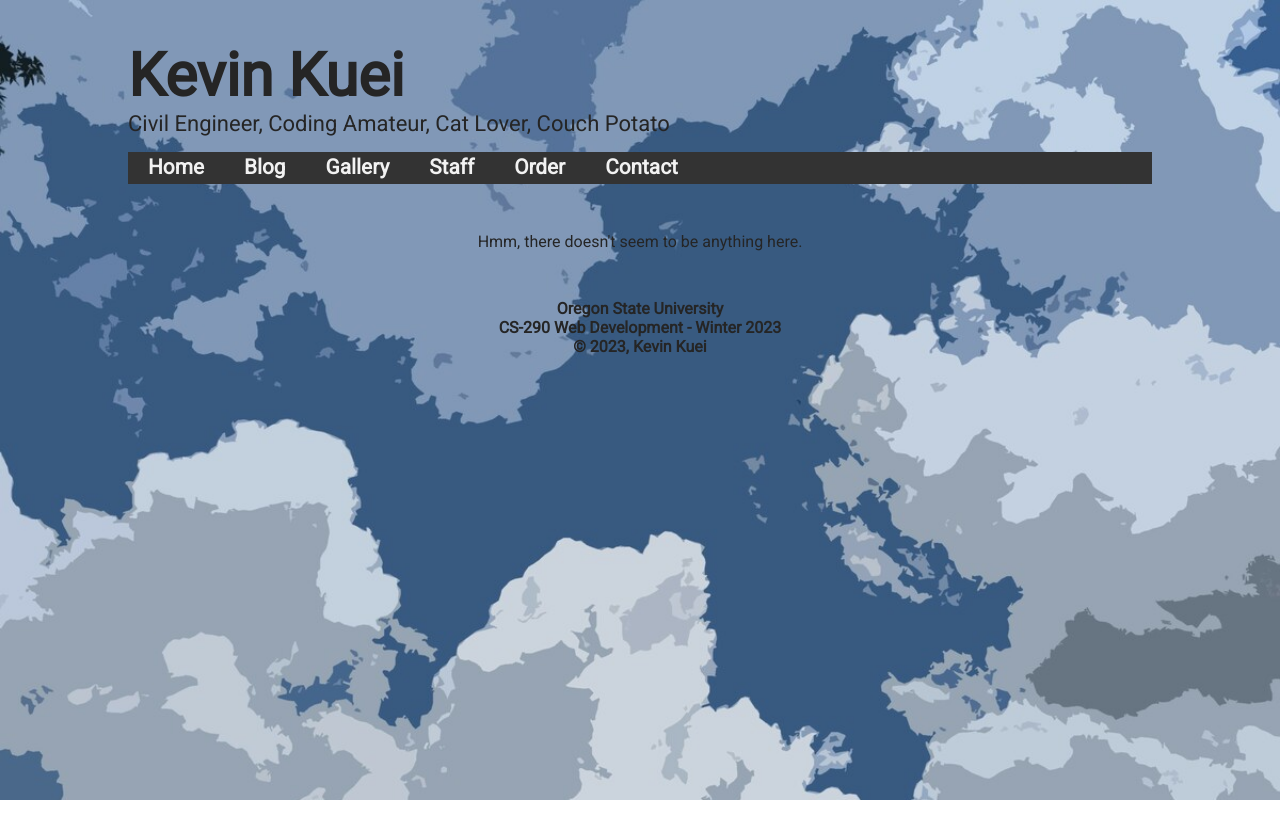
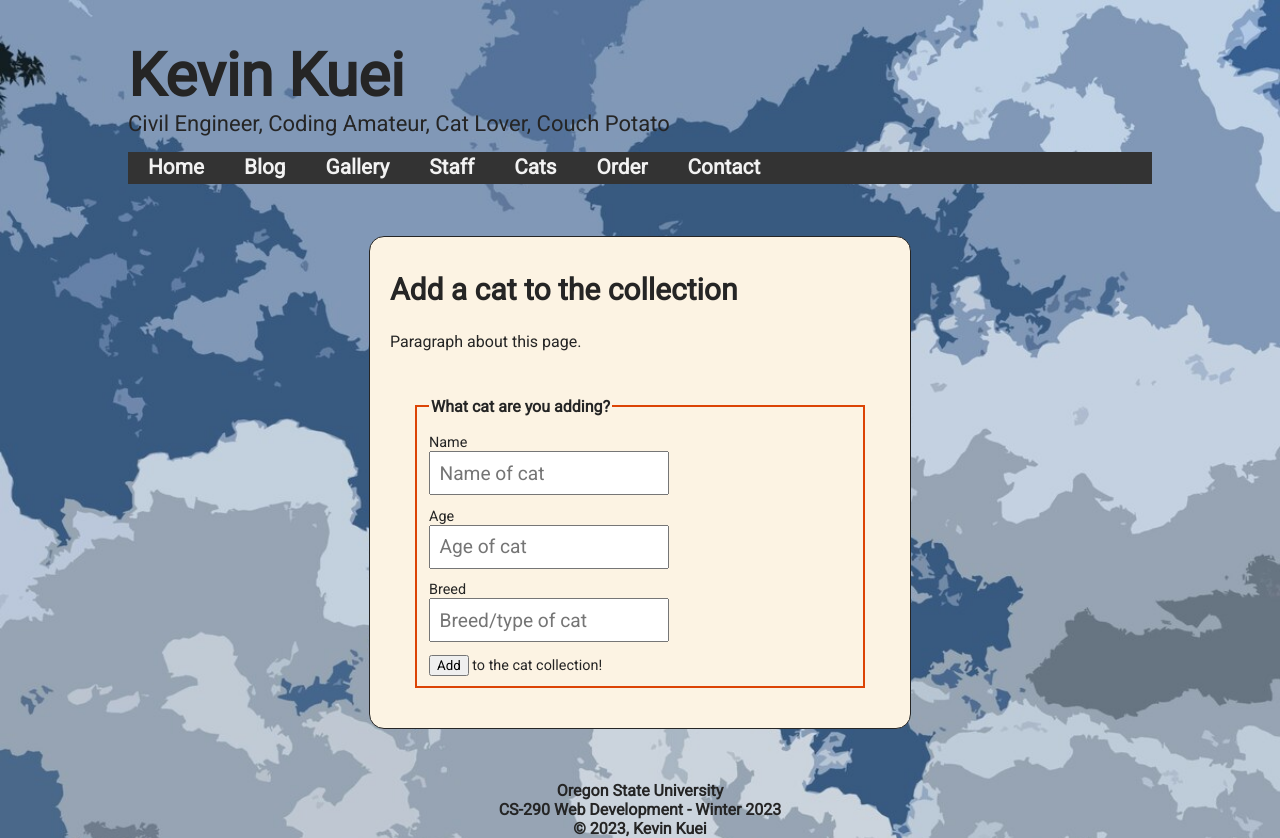
Before and after one commit to kckuei/webdev-project, a React (Create React App) app in the folder frontend/: page /cats/create in a window 1280 px wide. Before the commit the page ends 800 px from the top, so only its background shows below. Built offline with nearby package versions, Linux system fonts and the light colour scheme.

Commit message:
frontend backend working

```diff
--- a/frontend/src/App.js
+++ b/frontend/src/App.js
@@ -1,20 +1,28 @@
 import './App.css';
-import { BrowserRouter as Router, Routes, Route } from 'react-router-dom';
+
+import { BrowserRouter, Routes, Route } from 'react-router-dom';
+import { useState } from 'react';
 import HomePage from './pages/HomePage.js';
 import BlogPage from './pages/BlogPage.js';
 import GalleryPage from './pages/GalleryPage.js';
 import StaffPage from './pages/StaffPage.js';
+import CatPage from './pages/CatPage.js';
+import AddCatPage from './pages/AddCatPage.js';
+import EditCatPage from './pages/EditCatPage.js';
 import OrderPage from './pages/OrderPage.js';
 import ContactPage from './pages/ContactPage.js';
-import Navigation from './components/Nav.js';
+import Navigation from './components/Navigation.js';
 import NotFound from './pages/NotFound.js';
 
 
 function App() {
 
+  // Define a top level state for cat to share with the edit page (lifting up state).
+  const [catForEditing, setCatForEditing] = useState([])
+
   return (
-    <div className="App">
-      <Router>
+    <>
+      <BrowserRouter>
 
         <header>
           <h1>Kevin Kuei</h1>
@@ -29,6 +37,9 @@ function App() {
               <Route path="/blog" element={<BlogPage />} />
               <Route path="/gallery" element={<GalleryPage />} />
               <Route path="/staff" element={<StaffPage />} />
+              <Route path="/cats" element={<CatPage setCat={setCatForEditing} />} />
+              <Route path="/cats/create" element={<AddCatPage />} />
+              <Route path="/cats/update" element={<EditCatPage catToEdit={catForEditing} />} />
               <Route path="/order" element={<OrderPage />} />
               <Route path="/contact" element={<ContactPage />} />
               <Route path="*" element={<NotFound />} />
@@ -42,9 +53,8 @@ function App() {
           <p className="footerText">&copy; 2023, Kevin Kuei</p>
         </footer>
 
-      </Router>
-
-    </div >
+      </BrowserRouter>
+    </>
   );
 }
 
--- a/frontend/src/components/Cat.js
+++ b/frontend/src/components/Cat.js
@@ -0,0 +1,16 @@
+import React from 'react';
+import { MdDeleteForever, MdEdit } from 'react-icons/md';
+
+function Cat({ cat, onEdit, onDelete }) {
+    return (
+        <tr>
+            <td>{cat.name}</td>
+            <td>{cat.age}</td>
+            <td>{cat.breed}</td>
+            <td><MdDeleteForever onClick={() => onDelete(cat._id)} /></td>
+            <td><MdEdit onClick={() => onEdit(cat)} /></td>
+        </tr>
+    );
+}
+
+export default Cat;
--- a/frontend/src/components/CatList.js
+++ b/frontend/src/components/CatList.js
@@ -0,0 +1,30 @@
+import React from 'react';
+import Cat from './Cat';
+
+function CatList({ cats, onDelete, onEdit }) {
+    return (
+        <table id="cats">
+            <caption>Add and Edit Cats</caption>
+            <thead>
+                <tr>
+                    <th>Name</th>
+                    <th>Age</th>
+                    <th>Breed</th>
+                    <th>Delete</th>
+                    <th>Edit</th>
+                </tr>
+            </thead>
+            <tbody>
+                {cats.map((cat, i) =>
+                    <Cat
+                        cat={cat}
+                        key={i}
+                        onDelete={onDelete}
+                        onEdit={onEdit}
+                    />)}
+            </tbody>
+        </table>
+    );
+}
+
+export default CatList;
--- a/frontend/src/components/Nav.js
+++ b/frontend/src/components/Navigation.js
@@ -1,6 +1,6 @@
 import { Link, useLocation } from 'react-router-dom';
 
-function Nav() {
+function Navigation() {
 
     let location = useLocation();
 
@@ -23,6 +23,9 @@ function Nav() {
                 <Link to="/staff" className={setActive("/staff")}>
                     Staff
                 </Link>
+                <Link to="/cats" className={setActive("/cats")}>
+                    Cats
+                </Link>
                 <Link to="/order" className={setActive("/order")}>
                     Order
                 </Link>
@@ -34,4 +37,4 @@ function Nav() {
     );
 }
 
-export default Nav;
+export default Navigation;
--- /dev/null
+++ b/frontend/src/pages/AddCatPage.js
@@ -0,0 +1,75 @@
+import React, { useState } from 'react';
+import { useNavigate } from "react-router-dom";
+
+export const AddCatPage = () => {
+
+    const [name, setName] = useState('');
+    const [age, setAge] = useState('');
+    const [breed, setBreed] = useState('');
+
+    const redirect = useNavigate();
+
+    const addCat = async () => {
+        const newCat = { name, age, breed };
+        const response = await fetch('/cats', {
+            method: 'post',
+            body: JSON.stringify(newCat),
+            headers: { 'Content-Type': 'application/json' },
+        });
+        if (response.status === 201) {
+            alert(`Document added.`);
+            redirect("/");
+        } else {
+            alert(`Document not added. Status code = ${response.status}`);
+            redirect("/");
+        }
+    };
+
+
+    return (
+        <>
+            <article>
+                <h2>Add a cat to the collection</h2>
+                <p>Paragraph about this page.</p>
+                <form onSubmit={(e) => { e.preventDefault(); }}>
+                    <fieldset>
+                        <legend>What cat are you adding?</legend>
+                        <label for="name">Name</label>
+                        <input
+                            type="text"
+                            placeholder="Name of cat"
+                            value={name}
+                            onChange={e => setName(e.target.value)}
+                            id="name" />
+
+                        <label for="age">Age</label>
+                        <input
+                            type="number"
+                            value={age}
+                            placeholder="Age of cat"
+                            onChange={e => setAge(e.target.value)}
+                            id="age" />
+
+                        <label for="breed">Breed</label>
+                        <input
+                            type="text"
+                            placeholder="Breed/type of cat"
+                            value={breed}
+                            onChange={e => setBreed(e.target.value)}
+                            id="breed" />
+
+                        <label for="submit">
+                            <button
+                                type="submit"
+                                onClick={addCat}
+                                id="submit">
+                                Add
+                            </button> to the cat collection!</label>
+                    </fieldset>
+                </form>
+            </article>
+        </>
+    );
+}
+
+export default AddCatPage;
--- /dev/null
+++ b/frontend/src/pages/CatPage.js
@@ -0,0 +1,58 @@
+import { React, useState, useEffect } from 'react';
+import { useNavigate } from 'react-router-dom';
+import CatList from '../components/CatList.js';
+
+function CatPage({ setCatForEditing }) {
+    // Use the Navigate for redirection.
+    const redirect = useNavigate();
+
+    // Use state to bring in the data.
+    const [cats, setCats] = useState([]);
+
+    // RETRIEVE the entire list of movies.
+    const loadCats = async () => {
+        const response = await fetch('/cats');
+        const cats = await response.json();
+        setCats(cats);
+    }
+
+
+    // UPDATE a single movie.
+    const onEditCat = async cat => {
+        setCatForEditing(cat);
+        redirect("/update");
+    }
+
+
+    // DELETE a single movie.
+    const onDeleteCat = async _id => {
+        const response = await fetch(`/cats/${_id}`, { method: 'DELETE' });
+        if (response.status === 204) {
+            const getResponse = await fetch('/cats');
+            const cats = await getResponse.json();
+            setCats(cats);
+        } else {
+            console.error(`Failed to delete movie with _id = ${_id}, status code = ${response.status}`)
+        }
+    }
+
+    // LOAD all the movies, executes on initial mount.
+    useEffect(() => {
+        loadCats();
+    }, []);
+
+    // DISPLAY the movies.
+    return (
+        <>
+            <h2>List of Cats</h2>
+            <p>Paragraph about this page.</p>
+            <CatList
+                cats={cats}
+                onEdit={onEditCat}
+                onDelete={onDeleteCat}
+            />
+        </>
+    );
+}
+
+export default CatPage;
--- /dev/null
+++ b/frontend/src/pages/EditCatPage.js
@@ -0,0 +1,73 @@
+import React, { useState } from 'react';
+import { useNavigate } from "react-router-dom";
+
+export const EditCatPage = ({ catForEditing }) => {
+
+    const [name, setName] = useState(catForEditing.name);
+    const [age, setAge] = useState(catForEditing.age);
+    const [breed, setBreed] = useState(catForEditing.breed);
+
+    const redirect = useNavigate();
+
+    const editCat = async () => {
+        const response = await fetch(`/cats/${catForEditing._id}`, {
+            method: 'PUT',
+            body: JSON.stringify({
+                name: name,
+                age: age,
+                breed: breed
+            }),
+            headers: { 'Content-Type': 'application/json', },
+        });
+
+        if (response.status === 200) {
+            alert(`Document edited.`);
+        } else {
+            const errMessage = await response.json();
+            alert(`Document not edited. Status: ${response.status}. ${errMessage.Error}`);
+        }
+        redirect("/");
+    }
+
+    return (
+        <>
+            <article>
+                <h2>Edit a cat in the collection</h2>
+                <p>Paragraph about this page.</p>
+                <form onSubmit={(e) => { e.preventDefault(); }}>
+                    <fieldset>
+                        <legend>What cat are you adding?</legend>
+                        <label for="name">Name</label>
+                        <input
+                            type="text"
+                            value={name}
+                            onChange={e => setName(e.target.value)}
+                            id="name" />
+
+                        <label for="age">Age</label>
+                        <input
+                            type="number"
+                            value={age}
+                            onChange={e => setAge(e.target.value)}
+                            id="age" />
+
+                        <label for="breed">Breed</label>
+                        <input
+                            type="text"
+                            value={breed}
+                            onChange={e => setBreed(e.target.value)}
+                            id="breed" />
+
+                        <label for="submit">
+                            <button
+                                onClick={editCat}
+                                id="submit">
+                                Save
+                            </button> updates to the cat collection!</label>
+                    </fieldset>
+                </form>
+            </article>
+        </>
+    );
+}
+export default EditCatPage;
--- a/frontend/src/pages/NotFound.js
+++ b/frontend/src/pages/NotFound.js
@@ -2,7 +2,7 @@
 function NotFound() {
     return (
         <>
-            <p>Hmm, there doesn't seem to be anything here.</p>
+            <p><strong>404:</strong> Hmm, there doesn't seem to be anything here.</p>
         </>
     );
 }
```
